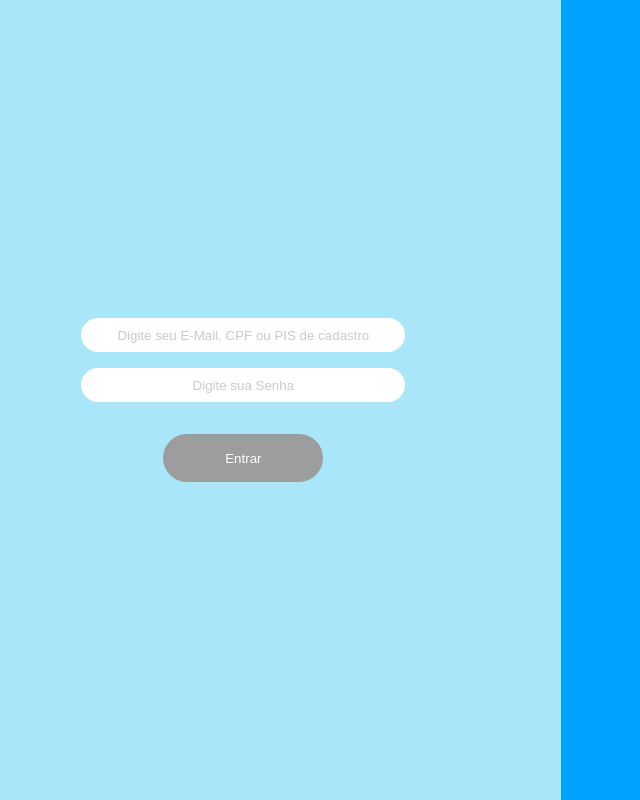
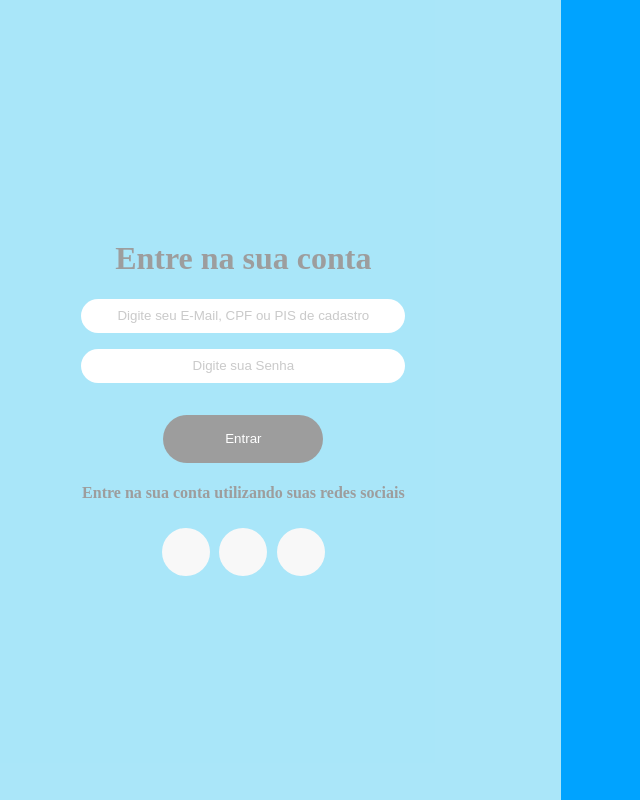
Before and after one commit to lucianogomes02/login-vue-app, a Vue app: page / in a window 1280 px wide. Shown: the whole page, without its empty margins (74-714 px from the left). Built offline with nearby package versions, Linux system fonts and the light colour scheme.

Commit message:
feat(src/views/LoginView): implementa botões de loginComRedesSociais e os estiliza

```diff
--- a/src/views/LoginView.vue
+++ b/src/views/LoginView.vue
@@ -1,6 +1,7 @@
 <template>
   <main class="paginaDeLogin">
     <div class="login">
+      <h1>Entre na sua conta</h1>
       <form class="formularioLogin">
         <input
           class="campoDoLogin"
@@ -14,6 +15,14 @@
         />
       </form>
       <BotaoPreto class="botaoEntrar" :tituloDoBotao="'Entrar'" />
+
+      <h4>Entre na sua conta utilizando suas redes sociais</h4>
+
+      <div class="loginComRedesSociais">
+        <button class="redeSocial" type="submit"></button>
+        <button class="redeSocial"></button>
+        <button class="redeSocial"></button>
+      </div>
     </div>
     <div class="novoAqui"></div>
   </main>
@@ -36,23 +45,6 @@ export default defineComponent({
   margin: -8px;
 }
 
-.campoDoLogin,
-.campoDaSenha {
-  text-align: center;
-  margin-bottom: 1rem;
-  width: 20rem;
-  height: 2rem;
-  border-radius: 41px;
-  border: none;
-}
-
-.formularioLogin {
-  display: flex;
-  flex-direction: column;
-  justify-content: center;
-  align-items: flex-end;
-}
-
 .login {
   display: flex;
   flex-direction: column;
@@ -64,6 +56,35 @@ export default defineComponent({
   opacity: 38%;
 }
 
+.formularioLogin {
+  display: flex;
+  flex-direction: column;
+  justify-content: center;
+  align-items: flex-end;
+}
+
+.campoDoLogin,
+.campoDaSenha {
+  text-align: center;
+  margin-bottom: 1rem;
+  width: 20rem;
+  height: 2rem;
+  border-radius: 41px;
+  border: none;
+}
+
+.loginComRedesSociais {
+  display: flex;
+}
+
+.redeSocial {
+  border: none;
+  width: 3rem;
+  height: 3rem;
+  border-radius: 90px;
+  margin: 0.3rem;
+}
+
 .novoAqui {
   width: 61rem;
   height: 100vh;
```
